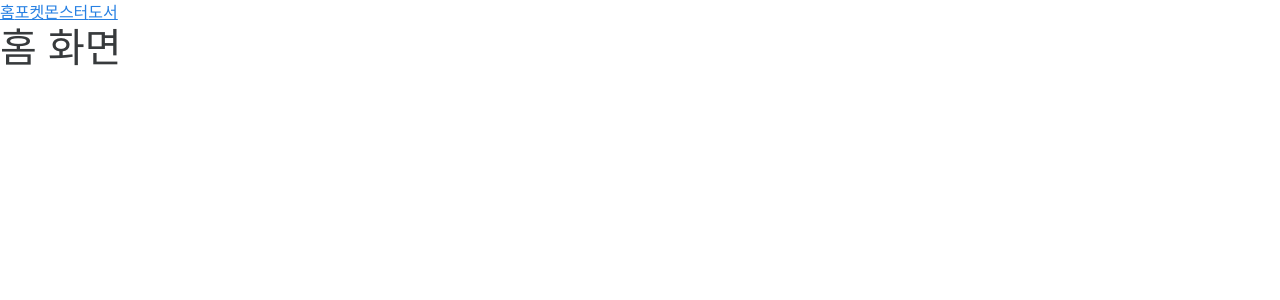
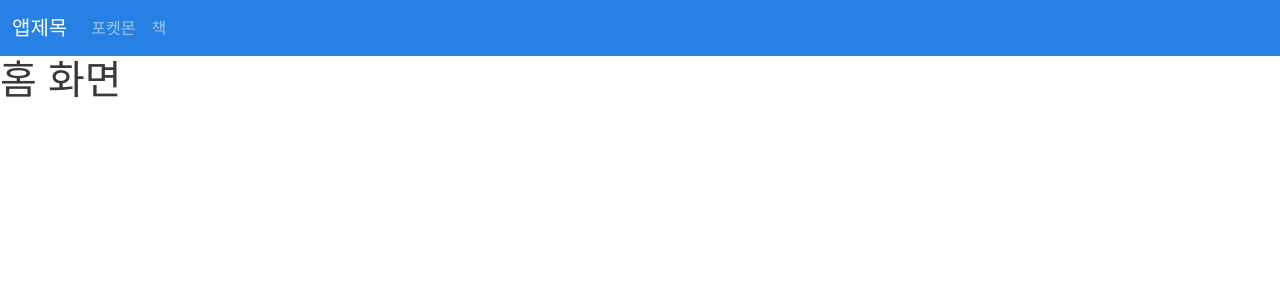
Before and after one commit to Ph2tiger/KH12-react, a React (Create React App) app in the folder demo05/: page / in a window 1280 px wide. Shown: the top 300 px of the page. Built offline with nearby package versions, Linux system fonts and the light colour scheme.

Commit message:
메뉴 디자인 변경 완료

```diff
--- a/demo05/src/App.js
+++ b/demo05/src/App.js
@@ -2,16 +2,18 @@
 import Pocketmon from "./components/Pocketmon";
 import Book from "./components/Book";
 import Home from "./components/Home";
+import Menu from "./components/Menu";
 
 
 function App() {
   return (
     <div className="contanier-fluid">
       {/* 상단 매뉴 영역 */}
+
       <div>
-        <NavLink to="/">홈</NavLink>
-        <NavLink to="/pocketmon">포켓몬스터</NavLink>
-        <NavLink to="/book">도서</NavLink>
+
+        <Menu/>
+
       </div>
 
       {/* 본문 영역 */}
--- /dev/null
+++ b/demo05/src/components/Menu.js
@@ -0,0 +1,32 @@
+import { NavLink, useLocation } from "react-router-dom";
+import "bootstrap/dist/js/bootstrap"
+
+const Menu = props => {
+  const location = useLocation();
+  console.log(location.pathname)
+
+  return (
+    <>
+      <nav className="navbar navbar-expand-lg bg-primary" data-bs-theme="dark">
+        <div className="container-fluid">
+          <NavLink className="navbar-brand" to="/">앱제목</NavLink>
+          <button className="navbar-toggler" type="button" data-bs-toggle="collapse" data-bs-target="#navbarColor01" aria-controls="navbarColor01" aria-expanded="false" aria-label="Toggle navigation">
+            <span className="navbar-toggler-icon"></span>
+          </button>
+          <div className="collapse navbar-collapse" id="navbarColor01">
+            <ul className="navbar-nav me-auto">
+              <li className="nav-item">
+                <NavLink className={`nav-link ${location.pathname === '/pocketmon' ? 'active' : ''}`} to="/pocketmon">포켓몬</NavLink>
+              </li>
+              <li className="nav-item">
+                <NavLink className={`nav-link ${location.pathname === '/book' ? 'active' : ''}`} to="/book">책</NavLink>
+              </li>
+            </ul>
+          </div>
+        </div>
+      </nav>
+    </>
+  );
+};
+
+export default Menu;
```
